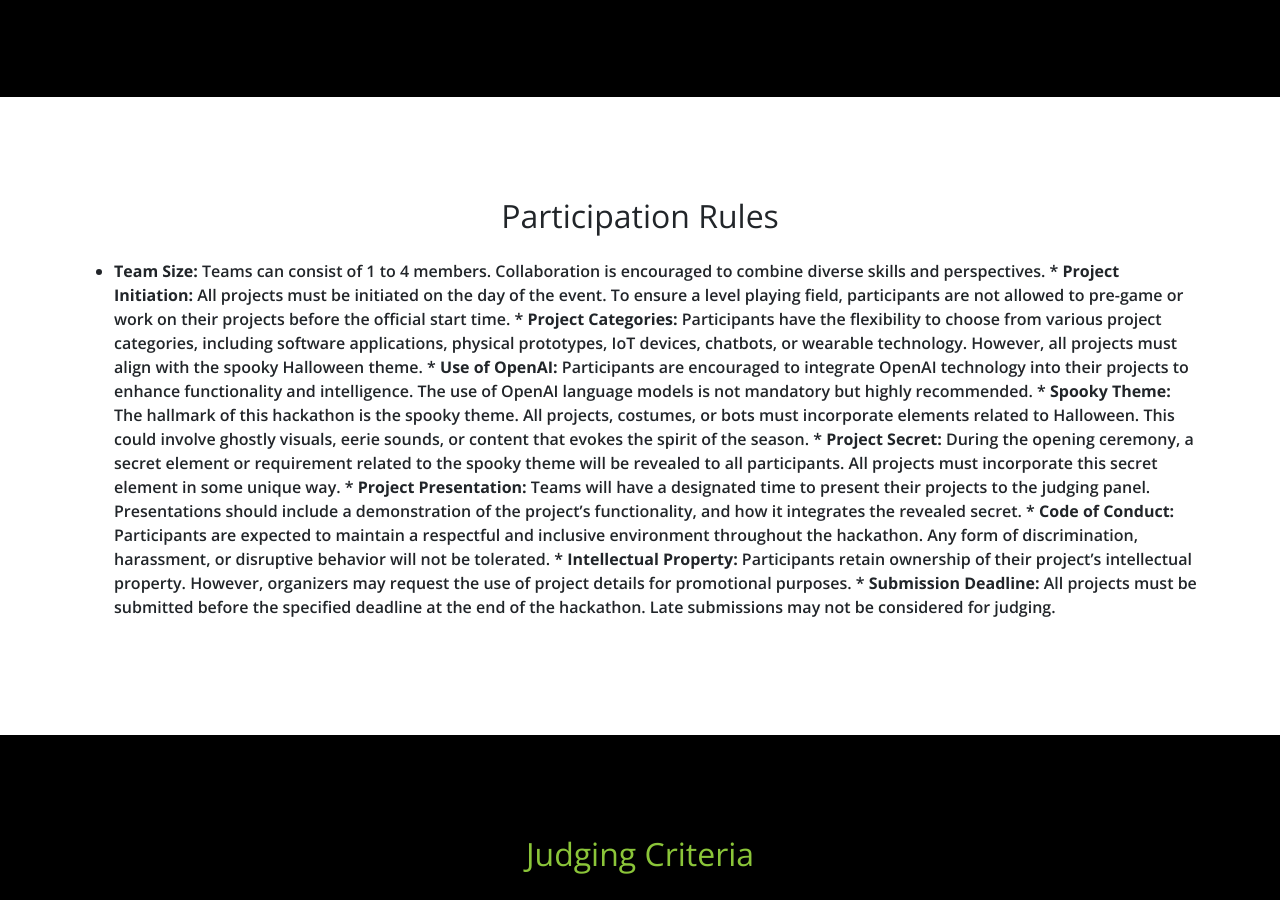
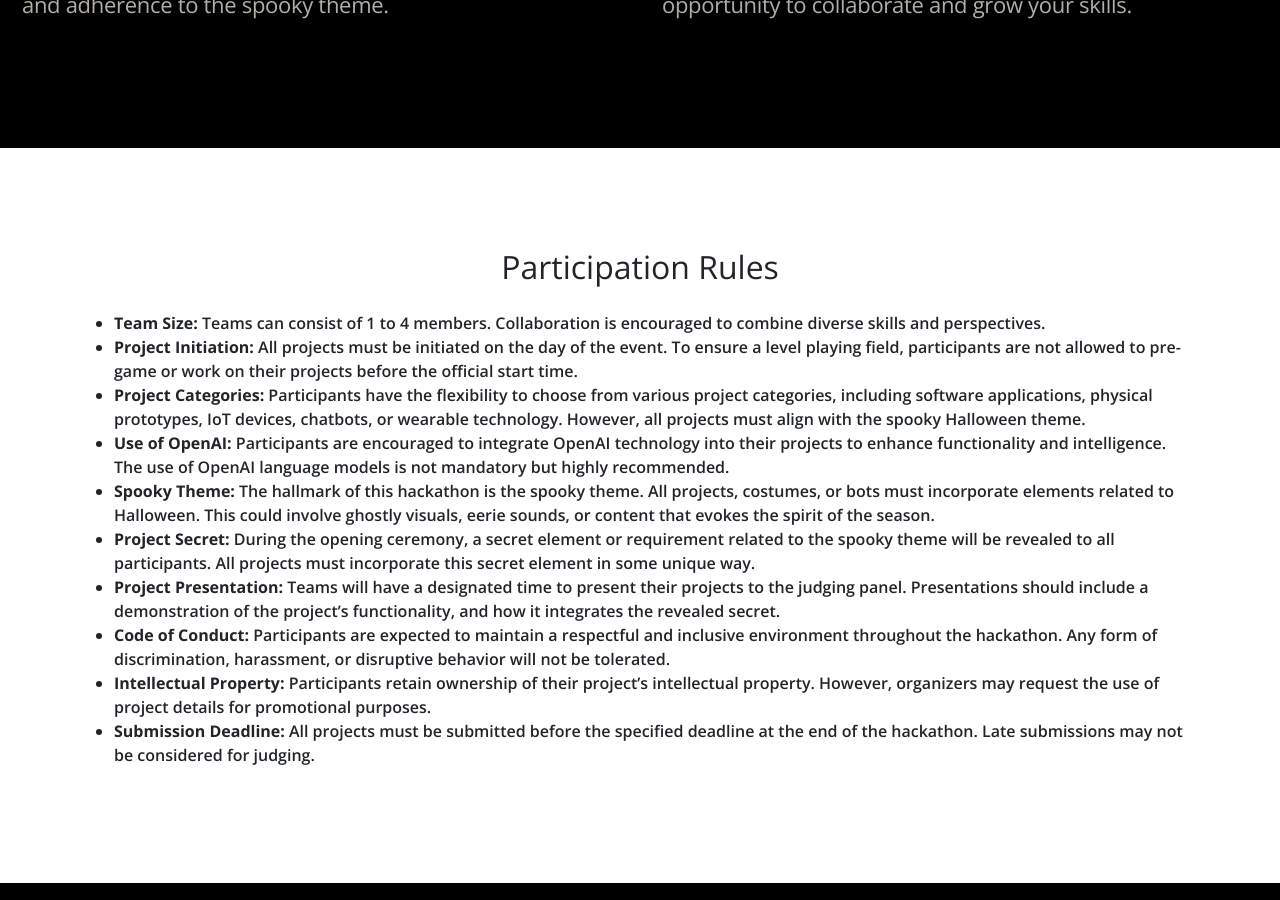
Before and after one commit to codeworksacademy/hackoween_23, a Jekyll site: the page built from index.html, in a window 1280 px wide and 900 px high, scrolled down 2383 px. Built offline with Jekyll 4.4.1, drawn with Linux system fonts in a browser that asks for light colours; nearby versions of some CDN libraries; some of the changed text lies outside the part shown.

Commit message:
markdown formattings

```diff
--- a/_config.yml
+++ b/_config.yml
@@ -40,25 +40,25 @@ event:
   subtitle: "Embrace the eerie and mysterious side of AI in this Hack-0-Ween Challenge"
   date:        "28 October 2023"
   location:    "Boise, ID, United States"
-  rules: >
-    * **Team Size:** Teams can consist of 1 to 4 members. Collaboration is encouraged to combine diverse skills and perspectives.
-    * **Project Initiation:** All projects must be initiated on the day of the event. To ensure a level playing field, participants are not allowed to pre-game or work on their projects before the official start time.
-    * **Project Categories:** Participants have the flexibility to choose from various project categories, including software applications, physical prototypes, IoT devices, chatbots, or wearable technology. However, all projects must align with the spooky Halloween theme.
-    * **Use of OpenAI:** Participants are encouraged to integrate OpenAI technology into their projects to enhance functionality and intelligence. The use of OpenAI language models is not mandatory but highly recommended.
-    * **Spooky Theme:** The hallmark of this hackathon is the spooky theme. All projects, costumes, or bots must incorporate elements related to Halloween. This could involve ghostly visuals, eerie sounds, or content that evokes the spirit of the season.
-    * **Project Secret:** During the opening ceremony, a secret element or requirement related to the spooky theme will be revealed to all participants. All projects must incorporate this secret element in some unique way.
-    * **Project Presentation:** Teams will have a designated time to present their projects to the judging panel. Presentations should include a demonstration of the project's functionality, and how it integrates the revealed secret.
-    * **Code of Conduct:** Participants are expected to maintain a respectful and inclusive environment throughout the hackathon. Any form of discrimination, harassment, or disruptive behavior will not be tolerated.
-    * **Intellectual Property:** Participants retain ownership of their project's intellectual property. However, organizers may request the use of project details for promotional purposes.
-    * **Submission Deadline:** All projects must be submitted before the specified deadline at the end of the hackathon. Late submissions may not be considered for judging.
-  judging: >
+  rules: |
+    - **Team Size:** Teams can consist of 1 to 4 members. Collaboration is encouraged to combine diverse skills and perspectives.
+    - **Project Initiation:** All projects must be initiated on the day of the event. To ensure a level playing field, participants are not allowed to pre-game or work on their projects before the official start time.
+    - **Project Categories:** Participants have the flexibility to choose from various project categories, including software applications, physical prototypes, IoT devices, chatbots, or wearable technology. However, all projects must align with the spooky Halloween theme.
+    - **Use of OpenAI:** Participants are encouraged to integrate OpenAI technology into their projects to enhance functionality and intelligence. The use of OpenAI language models is not mandatory but highly recommended.
+    - **Spooky Theme:** The hallmark of this hackathon is the spooky theme. All projects, costumes, or bots must incorporate elements related to Halloween. This could involve ghostly visuals, eerie sounds, or content that evokes the spirit of the season.
+    - **Project Secret:** During the opening ceremony, a secret element or requirement related to the spooky theme will be revealed to all participants. All projects must incorporate this secret element in some unique way.
+    - **Project Presentation:** Teams will have a designated time to present their projects to the judging panel. Presentations should include a demonstration of the project's functionality, and how it integrates the revealed secret.
+    - **Code of Conduct:** Participants are expected to maintain a respectful and inclusive environment throughout the hackathon. Any form of discrimination, harassment, or disruptive behavior will not be tolerated.
+    - **Intellectual Property:** Participants retain ownership of their project's intellectual property. However, organizers may request the use of project details for promotional purposes.
+    - **Submission Deadline:** All projects must be submitted before the specified deadline at the end of the hackathon. Late submissions may not be considered for judging.
+  judging: |
     Projects will be graded in 5 categories; **Creativity, Technical, Presentation, Experience and Theme**.  For each category a project will be awarded 1-5 points. 5 Scoring well in that category and 1 being poor. These scores are will be given individually by each judge and then averaged.
 
-    * **Creativity:** The uniqueness and creativity of the project. Is this project we have seen before? A familiar project with an interesting twist or something truly unique.
-    * **Technical Excellence:** The technical prowess and complexity of the project including it's implementations of other technologies and assets.
-    * **Presentation:** The clarity, effectiveness, enthusiasm and overall polish displayed during the project presentation. Presentations should cover the core features of the project in a clear and engaging way.
-    * **Adherence to Theme:** How well the project aligns with the theme and captures the essence of the hackathon. The incorporation of any revealed secrets.
-    * **User Experience:** How does this project maintain user engagement. Could it's features could be used practically? What is the general user experience while using the project?
+    - **Creativity:** The uniqueness and creativity of the project. Is this project we have seen before? A familiar project with an interesting twist or something truly unique.
+    - **Technical Excellence:** The technical prowess and complexity of the project including it's implementations of other technologies and assets.
+    - **Presentation:** The clarity, effectiveness, enthusiasm and overall polish displayed during the project presentation. Presentations should cover the core features of the project in a clear and engaging way.
+    - **Adherence to Theme:** How well the project aligns with the theme and captures the essence of the hackathon. The incorporation of any revealed secrets.
+    - **User Experience:** How does this project maintain user engagement. Could it's features could be used practically? What is the general user experience while using the project?
 
   hero:
     links:
@@ -68,7 +68,7 @@ event:
         href: ""
 
   about:
-    description: >
+    description: |
       > Calling all tech enthusiasts, developers, and creative minds to come create a spine-chilling project harnessing the AI Overlords.
 
       The SpookyTech Hackathon is a unique and immersive event that challenges participants to incorporate OpenAI technology into their Halloween-themed projects, costumes, or bots. Whether you're a seasoned developer or a novice coder, this event promises a ghoulishly good time filled with innovation, creativity, and the opportunity to learn and experiment with cutting-edge AI.
@@ -80,19 +80,19 @@ event:
     sections:
       - image: "images/image1.png"
         title: "OpenAI Integration"
-        description: >
+        description: |
           Participants are encouraged to use OpenAI's powerful language models to add a touch of intelligence to their Halloween-themed creations. From chatbots that tell ghost stories to AI-powered costume recommendations, the possibilities are endless.
       - image: "images/image2.png"
         title: "Spooky Themes"
-        description: >
+        description: |
           We're looking for projects, costumes, and bots that embrace the spirit of Halloween. Think haunted houses, ghostly apparitions, witches' spells, and everything eerie and enchanting.
       - image: "images/image3.png"
         title: "Thrilling Prizes"
-        description: >
+        description: |
           Compete for a chance to win exciting prizes, including tech gadgets, online course subscriptions, and more. Our judges will evaluate projects based on creativity, technical prowess, and adherence to the spooky theme.
       - image: "images/image3.png"
         title: "Collaboration and Learning"
-        description: >
+        description: |
           Connect with fellow tech enthusiasts, learn from experienced mentors, and expand your network within the tech community. The SpookyTech Hackathon is a fantastic opportunity to collaborate and grow your skills.
 
   # Sponsors
@@ -107,27 +107,27 @@ event:
   # Frequently asked questions.
   faq:
     - question: "What is a hackathon?"
-      answer: >
+      answer: |
         A hackathon is an invention marathon. Students come together to build cool
         software & hardware hacks over 24-48 hours. It's [very beginner friendly](https://medium.com/@tfogo/hackathons-are-for-beginners-77a9c9c0e000#.cj21niskl).
     - question: "How much does it cost?"
-      answer: >
+      answer: |
         Nothing. Attending a Hackathon is free. Equipment, Swag, and Participation in some events may have required purchases
     - question: "Do I need to be a student to attend?"
-      answer: >
+      answer: |
         No. While many students are likely to participate we are open to the community. Often categories of the competition will be split to included student and community prizes.
     - question: "Where is the event?"
-      answer: >
+      answer: |
         The event is being hosted at CodeWorks. 8455 Westpark Ave, Boise ID 83704
     - question: "What is CodeWorks?"
-      answer: >
+      answer: |
         CodeWorks provides multi-week educational bootcamps that teach promising students in-demand tech skills. Learn More at [boisecodeworks.com](https://boisecodeworks.com)
     - question: "Is there a code of conduct?"
-      answer: >
+      answer: |
         Yes there is. We enforce it very strongly. You can [find it here](https://github.com/codeworksacademy/hackathon_code_of_conduct)
   # This is the message you'll receive once you've registered.
   register:
-    message: >
+    message: |
       You'll receive more information closer to the hackathon.
 
 # ----------------------------------------------------
--- a/index.html
+++ b/index.html
@@ -5,8 +5,8 @@ layout: default
 {% include hero.html %}
 
 <section class="about">
-  <div class="row">
-    <div class="container">
+  <div class="container">
+    <div class="row">
       <div class="col-12">
         <div>
           {{ site.event.about.description | markdownify }}
```
